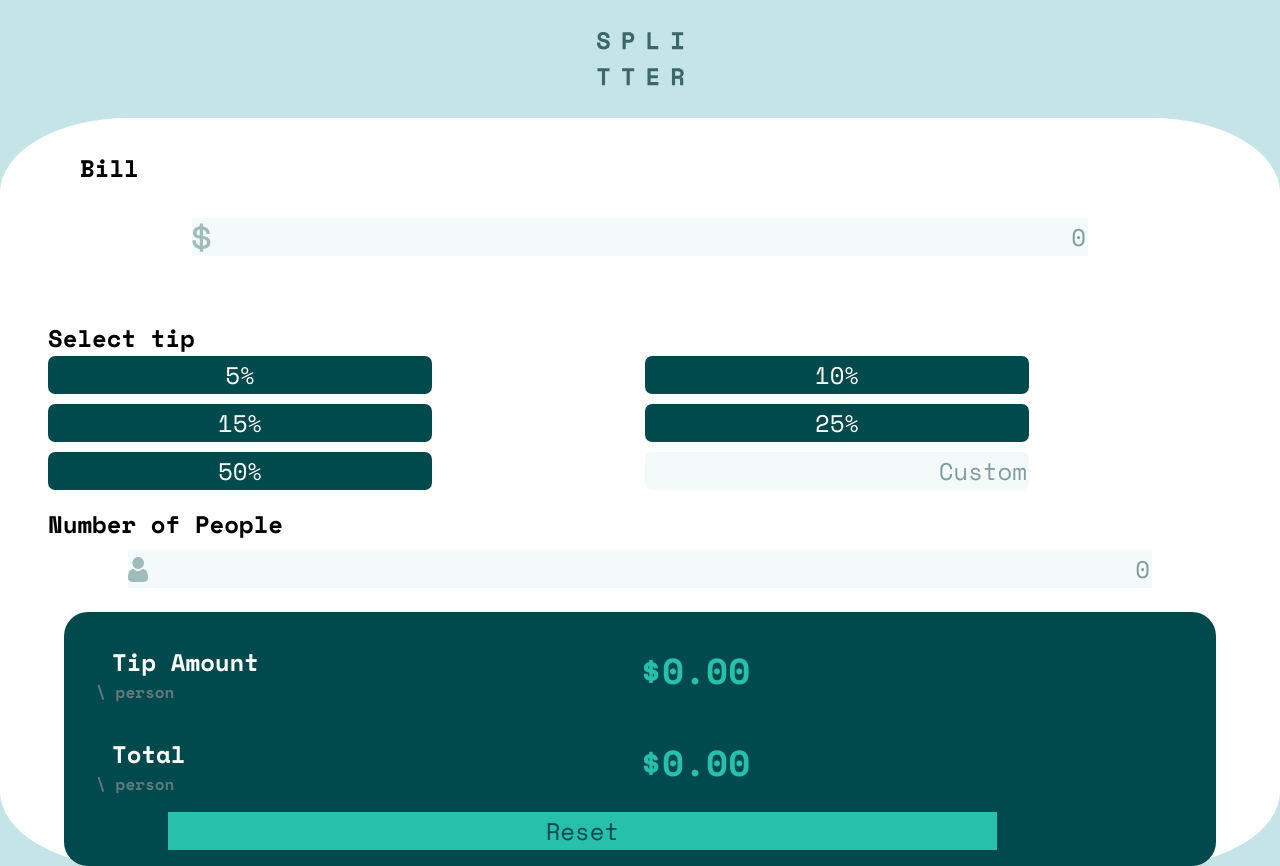
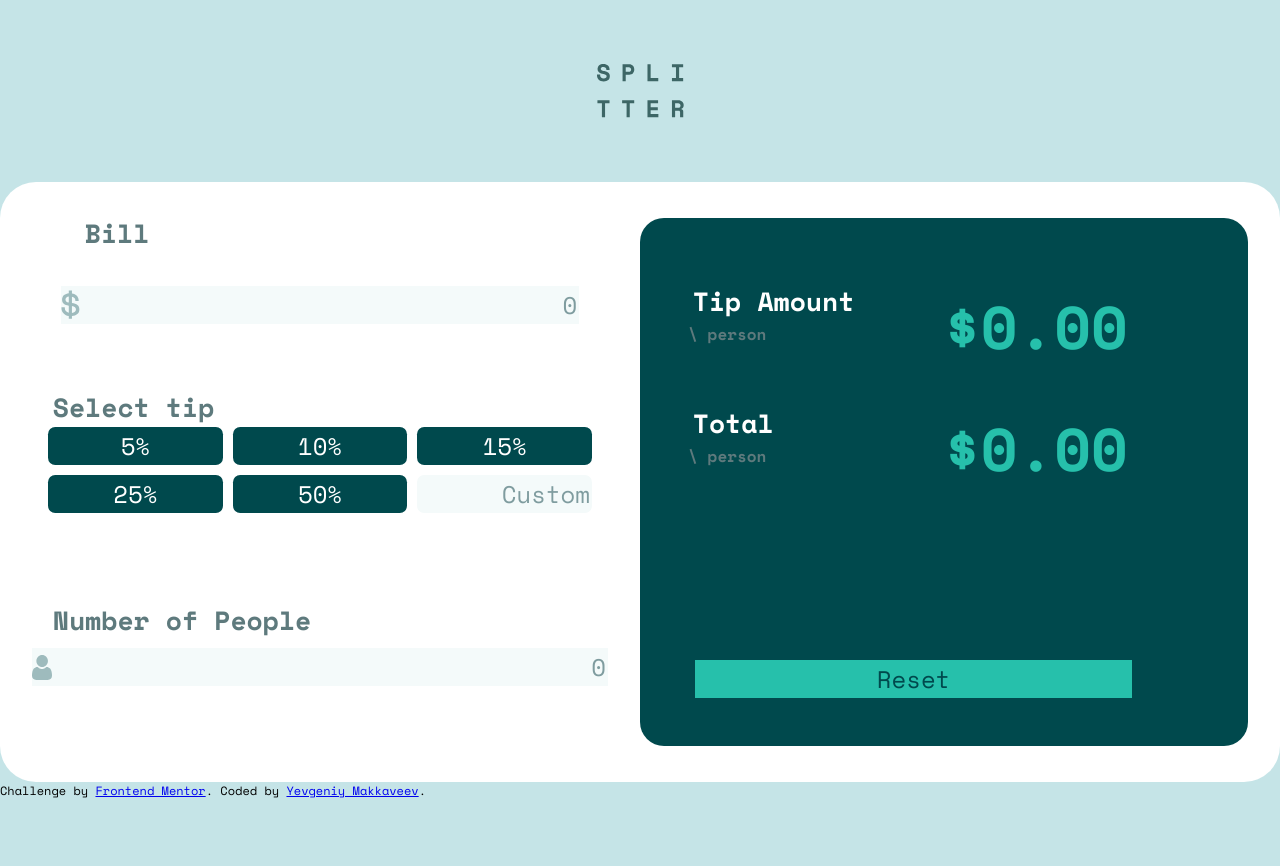
Before and after one commit to YevgeniyMakkaveev/tip-calc, a plain HTML site: page index.html in a window 1280 px wide. Drawn offline with nearby package versions, Linux system fonts and the light colour scheme.

Commit message:
Finish desktop design

```diff
--- a/app.js
+++ b/app.js
@@ -54,6 +54,7 @@ const handleBill = (e) => {
 const handlePeople = (e) => {
   const value = e.target.value;
   peopleInput.classList.remove("wrong-input");
+  errorMsg.classList.remove("visible");
   if (!isNaN(value) && value.length < 4 && value != 0) {
     peopleNum = value;
     console.log(peopleNum);
@@ -75,6 +76,8 @@ const startCount = () => {
 const resetValue = () => {
   removeActiveClass();
   clearPers();
+  peopleInput.classList.remove("wrong-input");
+  errorMsg.classList.remove("visible");
   billInput.value = null;
   bill = 0;
   peopleInput.value = 1;
--- a/index.html
+++ b/index.html
@@ -16,12 +16,14 @@
     <img src="./images/logo.svg" alt="logo">
   </div>
   <div class="app-wrapper">
+    <div class="left">
       <div class="bill">
-      <h2 class="label-text">Bill</h2>
+        <h2 class="label-text gray">Bill</h2>
         <input type="number" class="bill-input" placeholder="0">
       </div>
+      <div class="button-wrapper">
         <div class="label">
-      <h2 class="label-text">Select tip</h2>
+          <h2 class="label-text gray">Select tip</h2>
         </div>
         <div class="button-nest">
           <button class="tip-button" value="5">5%</button>
@@ -31,40 +33,45 @@
           <button class="tip-button" value="50">50%</button>
           <input class="tip-custom" type="number" placeholder="Custom" />
         </div>
+      </div>
       <div class="people-number">
-      <h2 class="label-text people-num-label">Number of People</h2>
+        <h2 class="label-text people-num-label gray">Number of People</h2>
         <h2 class="error error-people"> Can't be Zero</h2>
         <input class="people-num-input" type="number" placeholder="0" />
       </div>
+    </div>
+    <div class="right">
       <div class="result">
         <div class="result-row">
           <div class="result-label">
             <h2 class="label-text res-text">Tip Amount</h2>
-          <h3 class="res-labbel-under">\ person</h3>
+            <h3 class="res-labbel-under gray">\ person</h3>
           </div>
           <div class="result-money">
-          <h2 class="label-text money-person">$0.00</h2>
+            <h2 class="money-person">$0.00</h2>
           </div>
         </div>
         <div class="result-row">
           <div class="result-label">
             <h2 class="label-text res-text">Total</h2>
-          <h3 class="res-labbel-under">\ person</h3>
+            <h3 class="res-labbel-under gray">\ person</h3>
           </div>
           <div class="result-money">
-          <h2 class="label-text money-total">$0.00</h2>
+            <h2 class="money-total">$0.00</h2>
+          </div>
         </div>
       </div>
       <div class="reset-wrap">
         <button class="reset-button">Reset</button>
       </div>
+
     </div>
 
   </div>
-  <!-- <div class="attribution">
+  <div class="attribution">
     Challenge by <a href="https://www.frontendmentor.io?ref=challenge" target="_blank">Frontend Mentor</a>.
-    Coded by <a href="#">Your Name Here</a>.
-  </div> -->
+    Coded by <a target="_blank" href="https://github.com/YevgeniyMakkaveev">Yevgeniy Makkaveev</a>.
+  </div>
 </body>
 <script src="app.js"></script>
 
--- a/style.css
+++ b/style.css
@@ -1,4 +1,4 @@
-@import url('https://fonts.googleapis.com/css2?family=Space+Mono:wght@400;700&display=swap');
+@import url("https://fonts.googleapis.com/css2?family=Space+Mono:wght@400;700&display=swap");
 
 :root {
   --StrongCyan: hsl(172, 67%, 45%);
@@ -21,6 +21,9 @@ button {
   font: inherit;
   border: none;
 }
+button {
+  cursor: pointer;
+}
 
 input::-webkit-inner-spin-button {
   -webkit-appearance: none;
@@ -33,24 +36,18 @@ input::-webkit-inner-spin-button {
 }
 
 :-ms-input-placeholder {
- /* Internet Explorer 10-11 */
   color: var(--DarkGrayishCyan);
 }
 
 ::-ms-input-placeholder {
- /* Microsoft Edge */
   color: var(--DarkGrayishCyan);
 }
 
-input[type=number] {
+input[type="number"] {
   -moz-appearance: textfield;
   text-align: right;
   background-color: var(--LightGrayishCyan);
- color: var(--DarkCyan)
-}
-
-button {
- cursor: pointer;
+  color: var(--DarkCyan);
 }
 
 body {
@@ -59,10 +56,11 @@ body {
   margin: 0 auto;
   padding: 0;
   text-rendering: optimizeSpeed;
- font-family: 'Space Mono', monospace;
- max-width: 1440px;
+  font-family: "Space Mono", monospace;
+  max-width: 1280px;
   background-color: var(--LightGrayishCyan2);
- font-size: 24px
+  font-size: 24px;
+  line-height: 1.5;
 }
 
 .logo {
@@ -70,19 +68,17 @@ body {
   width: 100%;
 }
 
-.logo>img {
+.logo > img {
   display: block;
- margin: auto
+  margin: auto;
 }
 
 .app-wrapper {
   display: grid;
   background-color: var(--White);
   width: 100%;
- border-radius: 1.5em 1.5em 0 0;
- border-radius: 10%
+  border-radius: 1.5em;
 }
-
 
 .bill {
   margin: 2rem;
@@ -99,8 +95,11 @@ body {
 }
 
 .label-text {
- font-size: 1em;
+  font-size: 0.7em;
   margin: 0 2em;
+}
+.gray {
+  color: var(--Grayishcyan);
 }
 
 .button-nest {
@@ -117,51 +116,50 @@ body {
   border-radius: 0.3em;
   font-size: 24px;
 }
-.active-button{
+.active-button {
   background-color: var(--StrongCyan);
- color: var(--DarkCyan)
+  color: var(--DarkCyan);
 }
 
 .tip-custom {
   width: 30vw;
   border-radius: 0.3em;
   font-size: 24px;
- background-color: var(--LightGrayishCyan)
+  background-color: var(--LightGrayishCyan);
 }
 
 .people-number {
   margin: 1rem 0;
- position:relative;
+  position: relative;
 }
 .wrong-input {
- border: 1px solid orange;
+  border: 2px solid orange;
 }
 
-.error{
+.error {
   display: none;
   color: orange;
- font-size: 0.6em;
+  font-size: 0.5em;
   position: absolute;
-left: 80%;
-top: -0.7em;
+  left: 70%;
+  top: -1em;
 }
-.visible{
- display: block
+.visible {
+  display: block;
 }
 
 .people-num-input {
   display: block;
-
   width: 80vw;
   margin: 0.5rem auto;
   background: url(/images/icon-person.svg) no-repeat;
   background-position: left center;
   background-size: 20px;
 }
-
-.result {
+.right {
   width: 90vw;
- margin: 0 auto;
+  max-width: 700px;
+  margin: 1em auto;
   border-radius: 1.5rem;
   padding: 1rem 0;
   background-color: var(--DarkCyan);
@@ -170,13 +168,11 @@ top: -0.7em;
 .result-row {
   display: grid;
   grid-template-columns: 1fr 1fr;
-
 }
-
 .result-label,
 .result-money {
   width: 100%;
- padding: 1rem 0
+  padding: 1rem 0;
 }
 
 .res-text {
@@ -184,9 +180,8 @@ top: -0.7em;
 }
 
 .res-labbel-under {
- color: var(--Grayishcyan);
   margin: 0 2em;
- font-size: 1rem
+  font-size: 1rem;
 }
 
 .money-person,
@@ -206,5 +201,66 @@ top: -0.7em;
   margin: 0 auto;
   width: 80%;
   background-color: var(--StrongCyan);
- color: var(--DarkCyan)
+  color: var(--DarkCyan);
 }
+
+.attribution {
+  font-size: 12px;
+  margin: auto;
+}
+
+@media screen and (min-width: 800px) {
+  .app-wrapper {
+    display: grid;
+    min-height: 600px;
+    grid-template-columns: 1fr 1fr;
+  }
+  .logo {
+    margin: 4rem 0;
+  }
+  .left {
+    width: 100%;
+    display: grid;
+    grid-template-rows: auto 1fr 1fr auto;
+  }
+  .right {
+    width: 95%;
+    margin: 1.5em 2em 1.5em auto;
+    display: grid;
+    grid-template-rows: 1fr auto;
+  }
+  .result {
+    margin-top: 2rem;
+  }
+
+  .button-nest {
+    grid-template-columns: repeat(3, 1fr);
+  }
+  .bill-input,
+  .people-num-input {
+    width: 90%;
+  }
+
+  .tip-button,
+  .tip-custom {
+    width: 100%;
+  }
+
+  .reset-wrap {
+    margin-bottom: 2rem;
+  }
+}
+@media screen and (min-width: 1000px) {
+  .label-text {
+    font-size: 1.1em;
+  }
+  .error {
+    font-size: 0.7em;
+  }
+  .money-person,
+  .money-total {
+    font-size: 2.5em;
+  }
+  .res-labbel-under {
+   margin: 0 3em;}
+}
```
Lines whose indentation alone changed are shown as unchanged.
